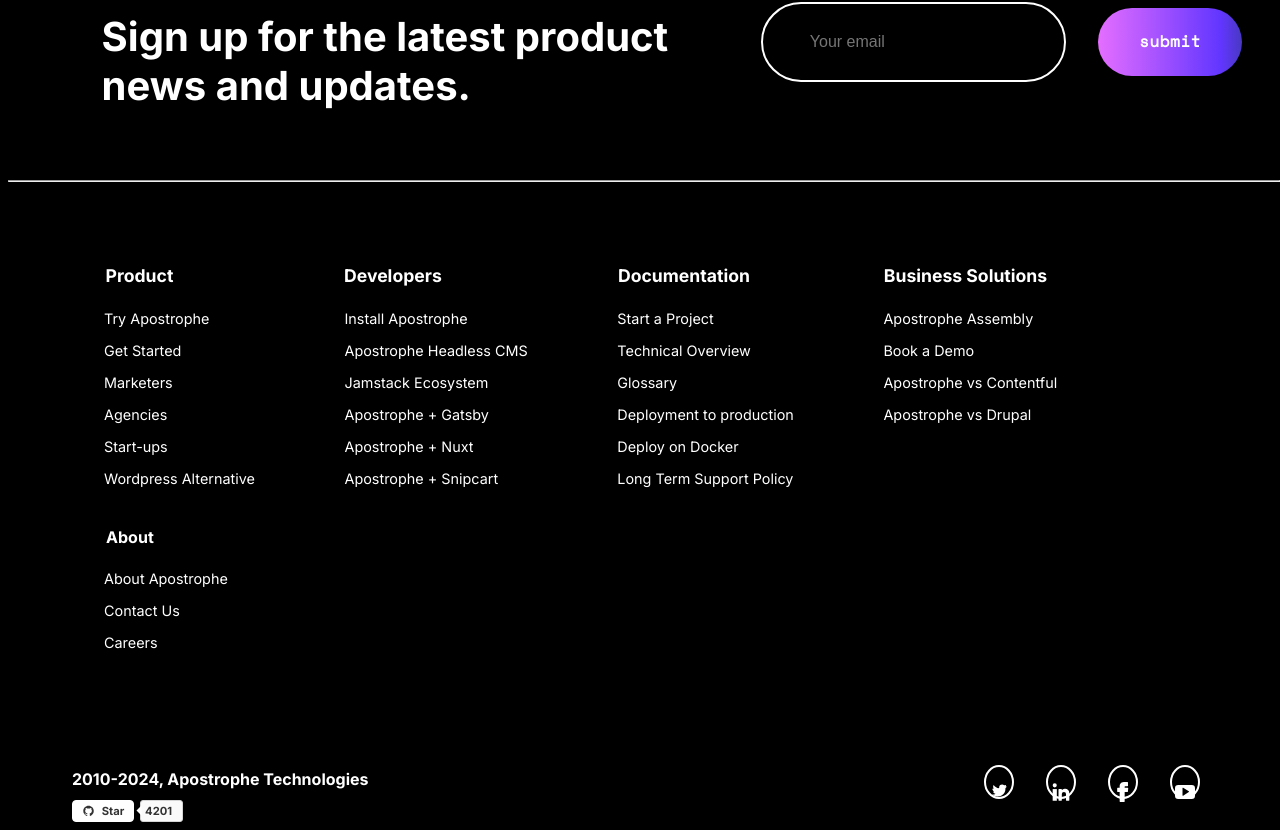
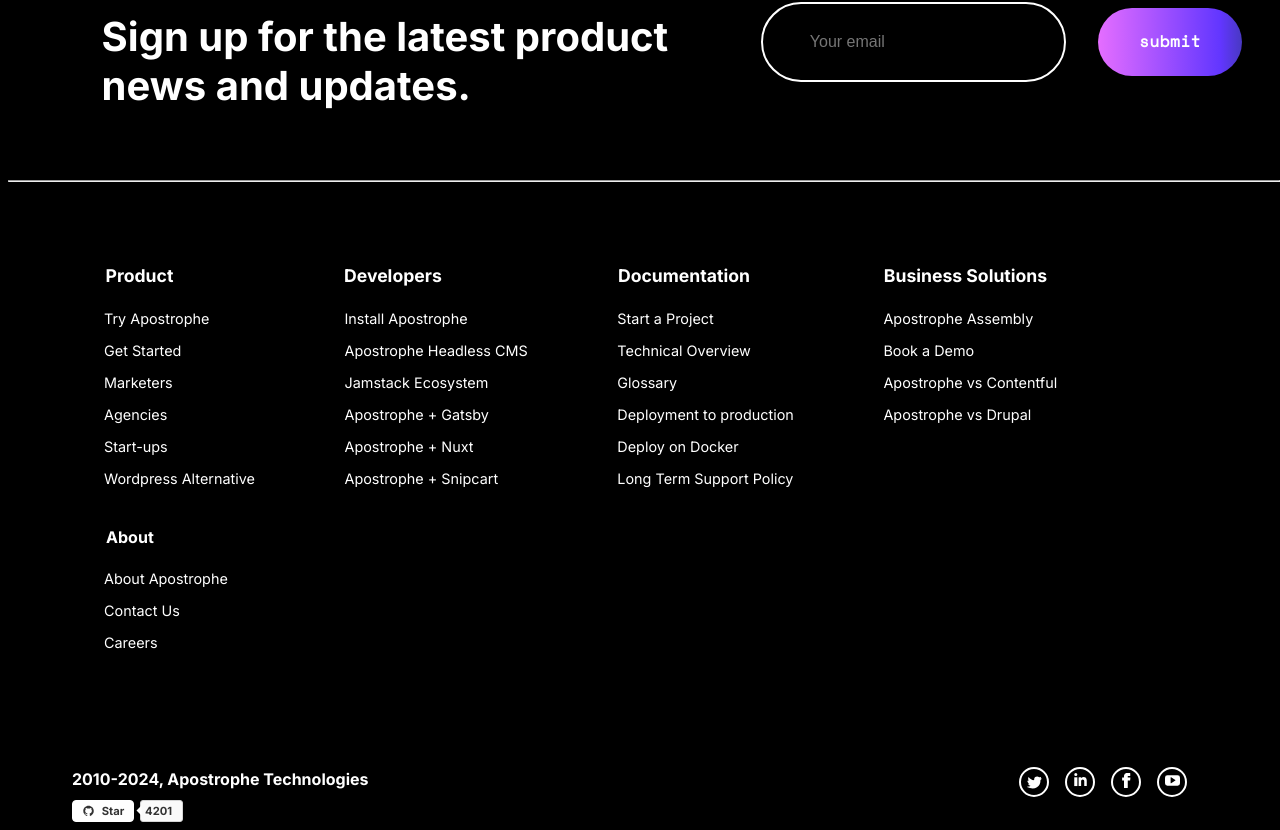
Before and after one commit to syedaAnusha/apostrophe-landing-page, a React (Vite) app: page / in a window 1280 px wide. Shown: the part 4860-5690 px from the top of the page. Built offline with nearby package versions, Linux system fonts and the light colour scheme.

Commit message:
footer component completed

```diff
--- a/src/components/footer.css
+++ b/src/components/footer.css
@@ -97,22 +97,36 @@
 }
 .media__icons--section {
   width: 20%;
-  /* border: 1px solid purple; */
   display: flex;
   align-items: center;
-
-  gap: 2rem;
+  gap: 1rem;
   margin: 0.75em 0.75em;
-  margin-right: 3rem;
+  margin-right: 0.8rem;
 }
 :where(.twitter, .linkedIn, .facebook, .youtube) {
   border: 2px solid;
   border-radius: 50%;
   width: 30px;
-  height: 0;
-  padding-block: 15px;
-  align-items: center;
+  height: 30px;
+  cursor: pointer;
+}
+
+:where(.twitter, .linkedIn, .facebook, .youtube):hover {
+  color: #ab92b5;
+  :where(#twitter, #linkedIn, #facebook, #youtube) {
+    fill: #ab92b5;
+  }
 }
 .twitter {
-  padding-bottom: -18rem;
+  line-height: 1.9rem;
 }
+
+.linkedIn {
+  line-height: 1.6rem;
+}
+.facebook {
+  line-height: 1.7rem;
+}
+.youtube {
+  line-height: 1.7rem;
+}
--- a/src/components/footer.jsx
+++ b/src/components/footer.jsx
@@ -41,13 +41,13 @@
             >
               <g transform="matrix(5.833333333333333,0,0,5.833333333333333,0,0)">
                 <path
-                  id="twitter"
                   d="M23.32,6.44a.5.5,0,0,0-.2-.87l-.79-.2A.5.5,0,0,1,22,4.67l.44-.89a.5.5,0,0,0-.58-.7l-2,.56a.5.5,0,0,1-.44-.08,5,5,0,0,0-3-1,5,5,0,0,0-5,5v.36a.25.25,0,0,1-.22.25c-2.81.33-5.5-1.1-8.4-4.44a.51.51,0,0,0-.51-.15A.5.5,0,0,0,2,4a7.58,7.58,0,0,0,.46,4.92.25.25,0,0,1-.26.36L1.08,9.06a.5.5,0,0,0-.57.59,5.15,5.15,0,0,0,2.37,3.78.25.25,0,0,1,0,.45l-.53.21a.5.5,0,0,0-.26.69,4.36,4.36,0,0,0,3.2,2.48.25.25,0,0,1,0,.47A10.94,10.94,0,0,1,1,18.56a.5.5,0,0,0-.2,1,20.06,20.06,0,0,0,8.14,1.93,12.58,12.58,0,0,0,7-2A12.5,12.5,0,0,0,21.5,9.06V8.19a.5.5,0,0,1,.18-.38Z"
                   fill="#ffffff"
                   stroke="none"
                   strokeLinecap="round"
                   strokeLinejoin="round"
                   strokeWidth="0"
+                  id="twitter"
                 ></path>
               </g>
             </svg>
@@ -59,8 +59,8 @@
               xmlnsXlink="http://www.w3.org/1999/xlink"
               // xmlns:svgjs="http://svgjs.com/svgjs"
               viewBox="0 0 140 140"
-              width="20"
-              height="20 "
+              width="15"
+              height="15"
             >
               <g transform="matrix(5.833333333333333,0,0,5.833333333333333,0,0)">
                 <path
@@ -70,6 +70,7 @@
                   strokeLinecap="round"
                   strokeLinejoin="round"
                   strokeWidth="0"
+                  id="linkedIn"
                 ></path>
                 <path
                   d="M2.000 4.000 A2.48 2.5 0 1 0 6.960 4.000 A2.48 2.5 0 1 0 2.000 4.000 Z"
@@ -78,6 +79,7 @@
                   strokeLinecap="round"
                   strokeLinejoin="round"
                   strokeWidth="0"
+                  id="linkedIn"
                 ></path>
                 <path
                   d="M18.5,22.5h3A.5.5,0,0,0,22,22V13.6C22,9.83,19.87,8,16.89,8a4.21,4.21,0,0,0-3.17,1.27A.41.41,0,0,1,13,9a.5.5,0,0,0-.5-.5h-3A.5.5,0,0,0,9,9V22a.5.5,0,0,0,.5.5h3A.5.5,0,0,0,13,22V14.5a2.5,2.5,0,0,1,5,0V22A.5.5,0,0,0,18.5,22.5Z"
@@ -86,6 +88,7 @@
                   strokeLinecap="round"
                   strokeLinejoin="round"
                   strokeWidth="0"
+                  id="linkedIn"
                 ></path>
               </g>
             </svg>
@@ -98,8 +101,8 @@
               xmlnsXlink="http://www.w3.org/1999/xlink"
               // xmlns:svgjs="http://svgjs.com/svgjs"
               viewBox="0 0 140 140"
-              width="20"
-              height="20 "
+              width="15"
+              height="15"
             >
               <g transform="matrix(5.833333333333333,0,0,5.833333333333333,0,0)">
                 <path
@@ -109,6 +112,7 @@
                   strokeLinecap="round"
                   strokeLinejoin="round"
                   strokeWidth="0"
+                  id="facebook"
                 ></path>
               </g>
             </svg>
@@ -121,8 +125,8 @@
               xmlnsXlink="http://www.w3.org/1999/xlink"
               // xmlns:svgjs="http://svgjs.com/svgjs"
               viewBox="0 0 140 140"
-              width="20"
-              height="20 "
+              width="15"
+              height="15"
             >
               <g transform="matrix(5.833333333333333,0,0,5.833333333333333,0,0)">
                 <path
@@ -132,6 +136,7 @@
                   strokeLinecap="round"
                   strokeLinejoin="round"
                   strokeWidth="0"
+                  id="youtube"
                 ></path>
               </g>
             </svg>
```
